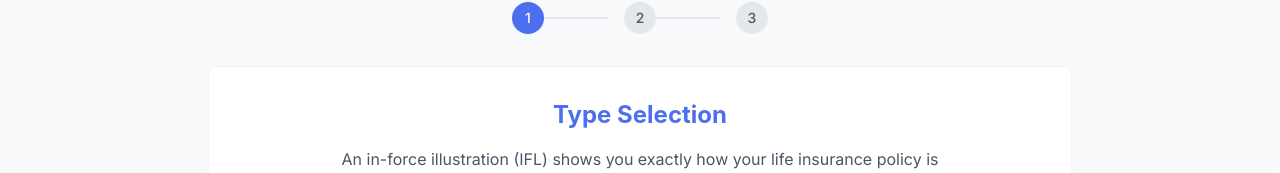
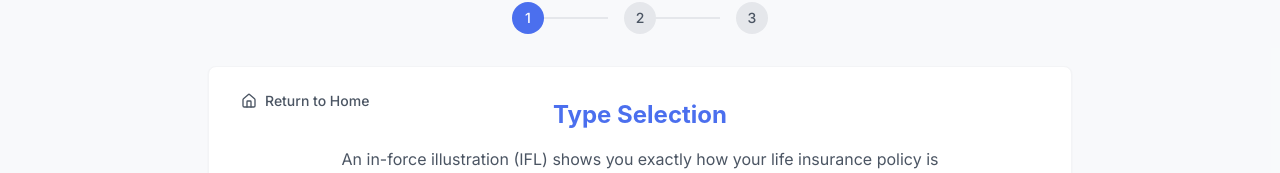
Before and after one commit to itsgabeover/dashboard-copy, a Next.js app: page /illustration-request in a window 1280 px wide. Shown: the part 207-380 px from the top of the page. Built offline with nearby package versions, Linux system fonts and the light colour scheme; no server answers.

Commit message:
Update TypeSelection.tsx

```diff
--- a/app/illustration-request/components/TypeSelection.tsx
+++ b/app/illustration-request/components/TypeSelection.tsx
@@ -7,6 +7,7 @@ import { Label } from "../../../components/ui/label"
 import { Input } from "../../../components/ui/input"
 import { Button } from "../../../components/ui/button"
 import { ArrowRight } from "lucide-react"
+import HomeButton from "./HomeButton"
 
 interface IllustrationType {
   id: string
@@ -62,7 +63,8 @@ export default function TypeSelection({ formData, updateFormData, nextStep }: Ty
   }
 
   return (
-    <div className="p-8">
+    <div className="relative p-8">
+      <HomeButton />
       <div className="max-w-2xl mx-auto">
         <h2 className="text-2xl font-bold text-center text-[#4B6FEE] mb-4">Type Selection</h2>
 
```
